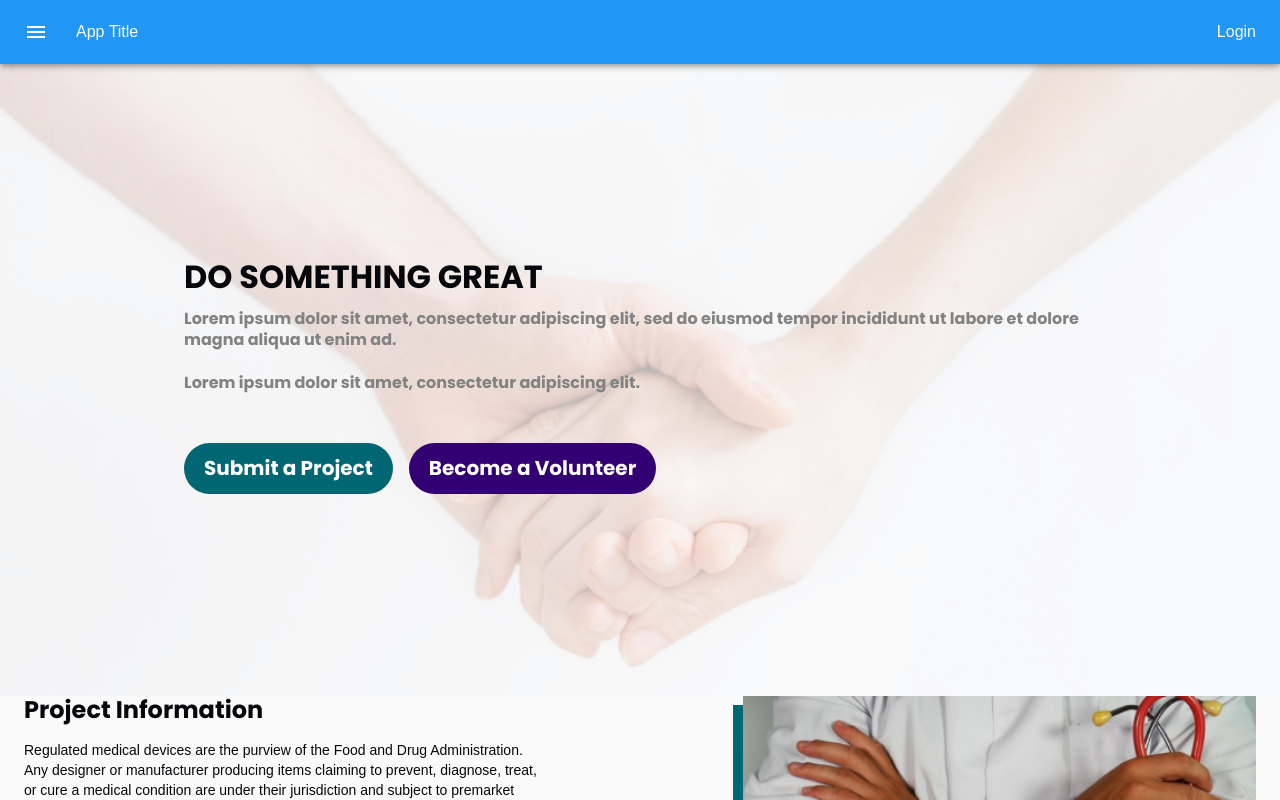
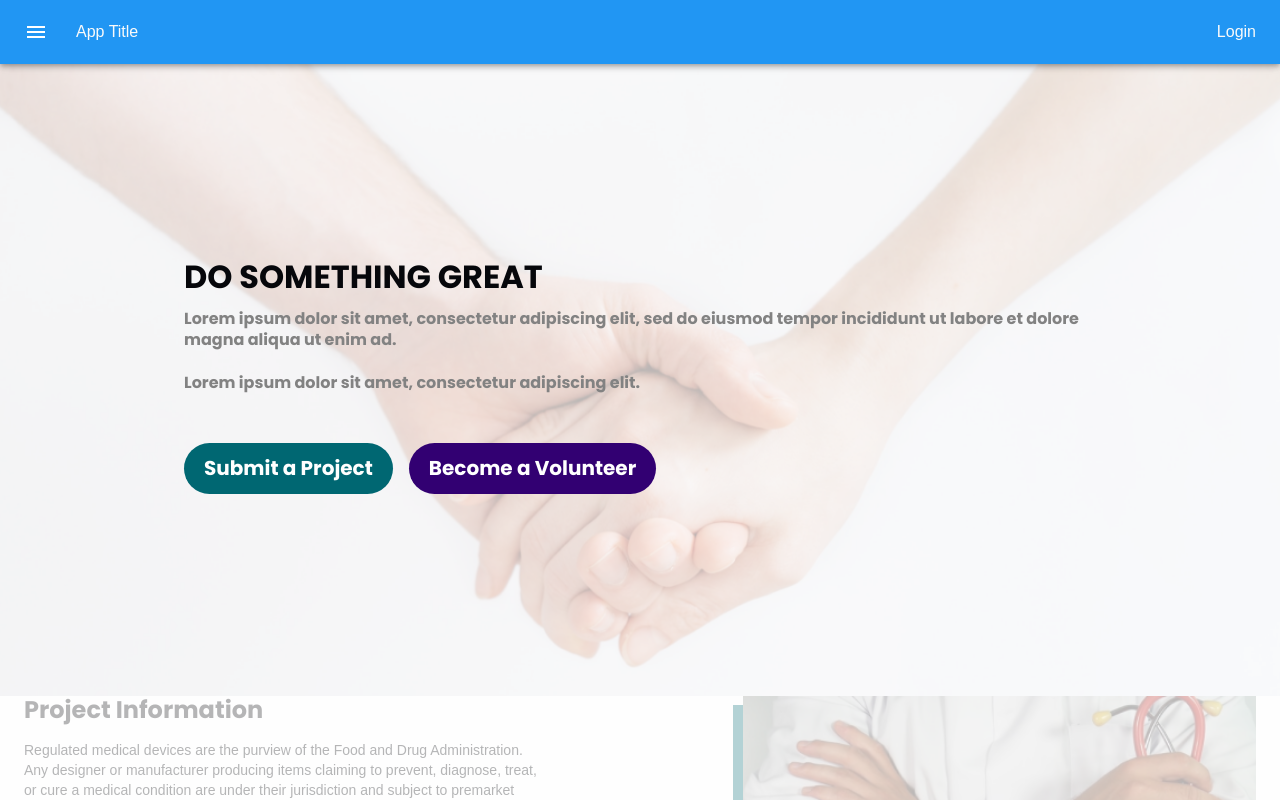
Before and after one commit to crowdsourcemedical/volunteer-database, a React (Create React App) app in the folder frontend/: page / in a window 1280 px wide. Built offline with nearby package versions, Linux system fonts and the light colour scheme; a web font is replaced by a local one.

Commit message:
Minor fix

```diff
--- a/frontend/src/App.css
+++ b/frontend/src/App.css
@@ -9,6 +9,7 @@
 .content {
   overflow-y: scroll;
   height: 100%;
+  position: relative;
 }
 
 #legal_recomendations:hover {
--- a/frontend/src/components/Hero/Hero.jsx
+++ b/frontend/src/components/Hero/Hero.jsx
@@ -9,7 +9,6 @@ import { Link } from "react-router-dom";
 const useStyles = makeStyles(theme => ({
   wrapper: {
     textAlign: "left",
-    position: 'relative',
     display: "flex",
     alignItems: "center",
     width: "100%",
```
